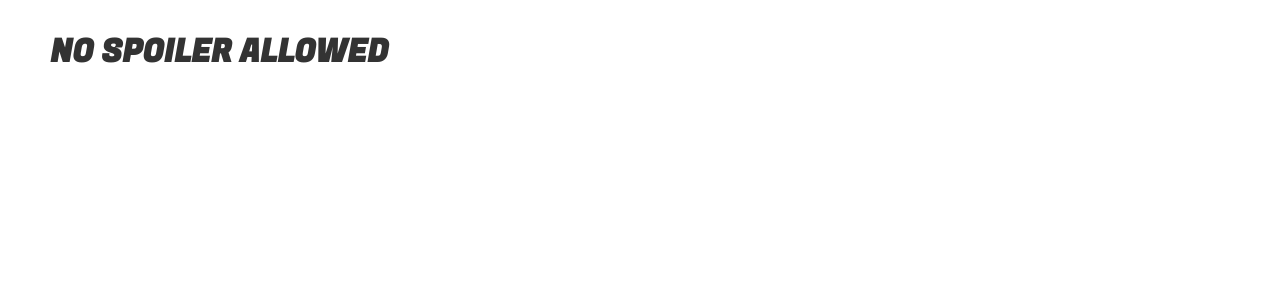
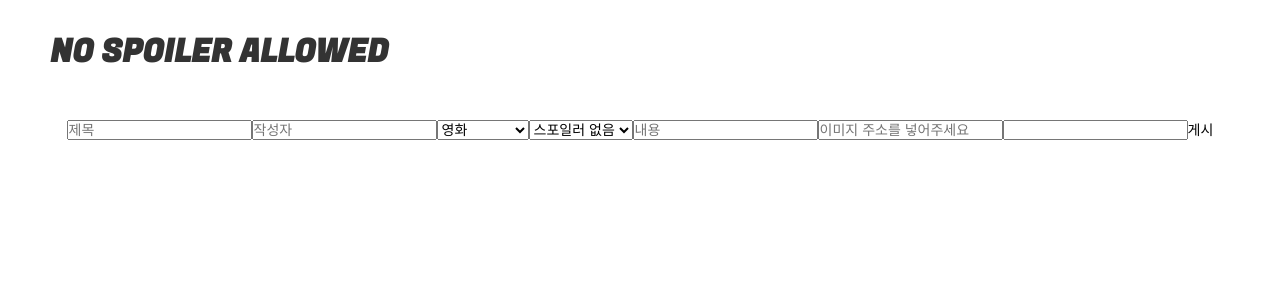
Before and after one commit to limminyeong/pilot_front, a React (Create React App) app: page /reviews/new in a window 1280 px wide. Shown: the top 300 px of the page. Built offline with nearby package versions, Linux system fonts and the light colour scheme.

Commit message:
add review

```diff
--- a/src/apiclient/index.ts
+++ b/src/apiclient/index.ts
@@ -51,6 +51,12 @@ async function getReview(id:number): Promise<ReviewData> {
   }
 }
 
+export type PostCommentData = {
+  commenter: string,
+  content: string,
+  password: string,
+}
+
 async function postComment(id: number, commmentValue: { commenter: string; content: string; password: string; }) {
   const body = new FormData();
   body.append("commenter", commmentValue.commenter);
@@ -65,8 +71,36 @@ async function postComment(id: number, commmentValue: { commenter: string; conte
   return await res.json();
 }
 
+export type PostReviewData = {
+  title: string,
+  author: string,
+  categoryId: number,
+  hasSpoiler: boolean,
+  imgUrl: string,
+  content: string,
+  password: string,
+}
+
+async function postReview(reviewValue: PostReviewData) {
+  const body = new FormData();
+  body.append("title", reviewValue.title);
+  body.append("author", reviewValue.author);
+  body.append("category_id", String(reviewValue.categoryId));
+  body.append("has_spoiler", String(reviewValue.hasSpoiler));
+  body.append("img_url", reviewValue.imgUrl);
+  body.append("content", reviewValue.content);
+  body.append("password", reviewValue.password);
+
+  const res = await fetch(`${BASE_URL}/reviews`, {
+    body,
+    method: "POST",
+  })
+  return await res.json();
+}
+
 export default {
   getReviews,
   getReview,
   postComment,
+  postReview,
 };
--- a/src/components/CommentBox.tsx
+++ b/src/components/CommentForm.tsx
@@ -1,9 +1,9 @@
 import React from 'react';
-import './CommentBox.scss';
+import './CommentForm.scss';
 import { CommentData } from '../apiclient';
 
 
-const CommentBox = (props: {comments: CommentData[]}) => {
+const CommentForm = (props: {comments: CommentData[]}) => {
   const {comments} = props;
   return (
     <div className="CommentBox">
@@ -16,4 +16,4 @@ const CommentBox = (props: {comments: CommentData[]}) => {
     </div>
   )
 }
-export { CommentBox };
+export { CommentForm };
--- a/src/components/CreateComment.tsx
+++ b/src/components/CreateComment.tsx
@@ -7,17 +7,11 @@ import {
   Field,
   ErrorMessage,
 } from 'formik';
+import { PostCommentData } from '../apiclient'
 
-type CommentValues = {
-  commenter: string,
-  content: string,
-  password: string,
-}
-
-
-const CreateComment = (props: {addComment: any}) => {
-  const {addComment} = props;
-  const initialValues: CommentValues = { commenter: "작성자", content: "내용", password: "" }
+const CreateComment = (props: { addComment: (commentValue: PostCommentData) => Promise<void> }) => {
+  const { addComment } = props;
+  const initialValues: PostCommentData = { commenter: "", content: "", password: "" }
   return (
     <div className="CreateComment">
       <Formik
@@ -35,7 +29,7 @@ const CreateComment = (props: {addComment: any}) => {
           }
           return errors;
         }}
-        onSubmit={(values: CommentValues, { setSubmitting }) => {
+        onSubmit={(values: PostCommentData, { setSubmitting }) => {
           setTimeout(() => {
             addComment(values);
             setSubmitting(false);
@@ -44,9 +38,9 @@ const CreateComment = (props: {addComment: any}) => {
       >
         {({ isSubmitting }) => (
           <Form>
-            <Field type="text" name="commenter" />
+            <Field type="text" name="commenter" placeholder="작성자" />
             <ErrorMessage name="commenter" component="div" />
-            <Field type="text" name="content" />
+            <Field type="text" name="content" placeholder="따뜻한 한 마디는 작성자에게 힘이 됩니다."/>
             <ErrorMessage name="content" component="div" />
             <Field type="password" name="password" />
             <ErrorMessage name="password" component="div" />
--- /dev/null
+++ b/src/components/ReviewForm.tsx
@@ -0,0 +1,101 @@
+import React from 'react';
+import './ReviewForm.scss';
+
+import {
+  Formik,
+  Form,
+  Field,
+  ErrorMessage,
+} from 'formik';
+import { PostReviewData } from '../apiclient'
+
+const ReviewForm = (props: { addReview: (reviewValue: PostReviewData) => Promise<void> }) => {
+  const { addReview } = props;
+  const initialValues: PostReviewData = { title: "", author: "", password: "", content: "", imgUrl: "", categoryId: 1, hasSpoiler: false }
+  const categories: {id: number, name: string}[] = [
+    {
+      id: 1,
+      name: "영화"
+    },{
+      id: 2,
+      name: "드라마"
+    },{
+      id: 3,
+      name: "다큐멘터리"
+    },{
+      id: 4,
+      name: "애니메이션"
+    },{
+      id: 5,
+      name: "TV프로그램"
+    },
+  ];
+  return (
+    <div className="ReviewForm">
+      <Formik
+        initialValues={initialValues}
+        validate={values => {
+          let errors = {};
+          if (!values.title) {
+            Object.assign(errors, { commenter: 'Required' });
+          }
+          if (!values.author) {
+            Object.assign(errors, { author: 'Required' });
+          }
+          if (!values.categoryId) {
+            Object.assign(errors, { categoryId: 'Required' });
+          }
+          if (!values.content) {
+            Object.assign(errors, { content: "Required" });
+          }
+          if (!values.password) {
+            Object.assign(errors, { password: "Required" });
+          }
+          return errors;
+        }}
+        onSubmit={(values: PostReviewData, { setSubmitting }) => {
+          setTimeout(() => {
+            addReview(values);
+            setSubmitting(false);
+          }, 400);
+        }}
+      >
+        {({ isSubmitting }) => (
+          <Form>
+            <Field type="text" name="title" placeholder="제목"/>
+            <ErrorMessage name="title" component="div" />
+
+            <Field type="text" name="author" placeholder="작성자"/>
+            <ErrorMessage name="author" component="div" />
+
+            <Field as="select" name="categoryId">
+              {categories.map(item => (
+                <option value={item.id} key={item.id}> {item.name} </option>
+              ))}
+            </Field>
+            <ErrorMessage name="categoryId" component="div" />
+
+            <Field as="select" name="hasSpoiler">
+                <option value="false">스포일러 없음</option>
+                <option value="true">스포일러 있음</option>
+            </Field>
+
+            <Field type="textarea" name="content" placeholder="내용"/>
+            <ErrorMessage name="content" component="div" />
+
+            <Field type="text" name="imgUrl" placeholder="이미지 주소를 넣어주세요"/>
+
+            <Field type="password" name="password"/>
+            <ErrorMessage name="password" component="div" />
+
+            <button type="submit" disabled={isSubmitting}>
+              게시
+            </button>
+          </Form>
+        )}
+      </Formik>
+    </div>
+  )
+}
+
+export { ReviewForm };
--- a/src/containers/Post.scss
+++ b/src/containers/Post.scss
@@ -0,0 +1,3 @@
+.Post {
+  padding-top: 120px;
+}
--- a/src/containers/Post.tsx
+++ b/src/containers/Post.tsx
@@ -1,9 +1,21 @@
 import React from 'react';
-import './Post';
+import './Post.scss';
+import { ReviewForm } from '../components/ReviewForm';
+import apiclient, { PostReviewData } from '../apiclient';
 
 const Post = () => {
+  const addReview = async (reviewValue: PostReviewData) => {
+    try {
+      await apiclient.postReview(reviewValue);
+      window.open("/");
+    } catch (error) {
+      console.log(error)
+    }
+  }
   return (
-    <div></div>
+    <div className="Post">
+      <ReviewForm addReview={addReview} />
+    </div>
   )
 }
 
--- a/src/containers/Review.tsx
+++ b/src/containers/Review.tsx
@@ -1,8 +1,8 @@
 import React, { useState, useEffect } from 'react';
 
-import apiclient, { ReviewData, CommentData } from '../apiclient';
+import apiclient, { ReviewData, CommentData, PostCommentData } from '../apiclient';
 import { ReviewCard } from '../components/ReviewCard';
-import { CommentBox } from '../components/CommentBox';
+import { CommentForm } from '../components/CommentForm';
 import { CreateComment } from '../components/CreateComment';
 
 
@@ -20,11 +20,14 @@ const Review = (props: { reviewId: string }) => {
       console.log(error)
     }
   }
-  const addComment = async (commentValue: CommentData) => {
-    //ev.preventDefault();
-    const id = Number(reviewId)
-    await apiclient.postComment(id, commentValue);
-    getReview(id);
+  const addComment = async (commentValue: PostCommentData) => {
+    try {
+      const id = Number(reviewId)
+      await apiclient.postComment(id, commentValue);
+      getReview(id);
+    } catch (error) {
+      console.log(error)
+    }
   }
 
   useEffect(() => {
@@ -42,7 +45,7 @@ const Review = (props: { reviewId: string }) => {
           imgUrl={reviewData.img_url}
         />}
       <hr />
-      {commentsData && <CommentBox comments={commentsData} />}
+      {commentsData && <CommentForm comments={commentsData} />}
       <CreateComment addComment={addComment}/>
     </div>
   )
```
Also changed, not shown: src/components/CommentBox.scss (deleted), src/components/CommentForm.scss (added), src/components/ReviewForm.scss (added).
